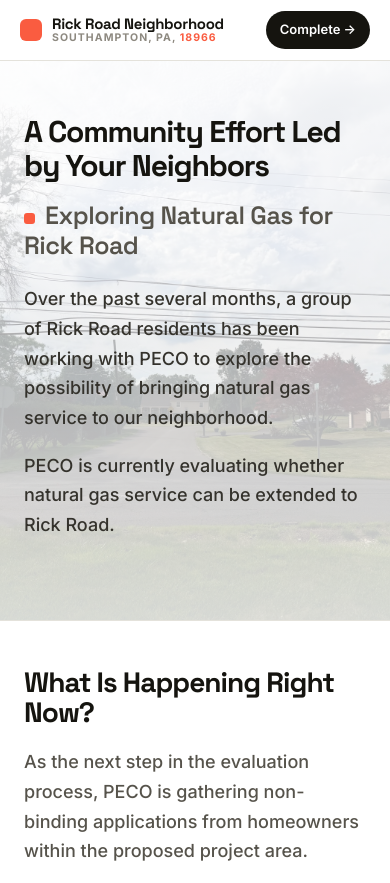
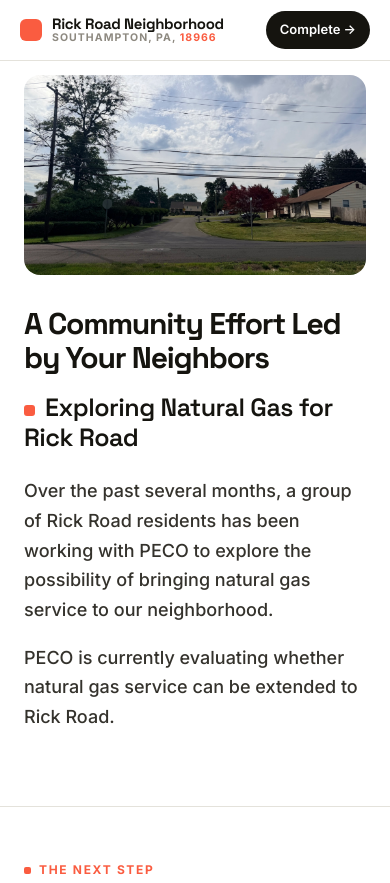
Before and after one commit to Kazmenko-Vasyl/rickroadneighbors, a website: page public/index.html in a window 390 px wide. Shown: the top 883 px of the page. Drawn offline with Linux system fonts and the light colour scheme.

Commit message:
Design pass: clean photo banner hero, section eyebrows, refined CTA
- Hero: replace faded background photo with a crisp rounded photo banner
  at the top; black text on white below; reduced top padding
- Add coral eyebrow labels above every section for editorial rhythm
- Primary CTA: keep black pill (coral was too vibrant), reword to
  "Click here to complete the Non-Binding PECO Application"
- "Exploring Natural Gas for Rick Road" subtitle now black

Co-Authored-By: Claude Opus 4.8 (1M context) <noreply@anthropic.com>

```diff
--- a/public/index.html
+++ b/public/index.html
@@ -223,7 +223,16 @@
         position: relative;
         overflow: hidden;
         border-bottom: 1px solid var(--line);
-        padding: 84px 0 96px;
+        padding: 16px 0 80px;
+      }
+      .hero-photo {
+        width: 100%;
+        height: clamp(200px, 40vw, 330px);
+        object-fit: cover;
+        object-position: center 45%;
+        border-radius: 16px;
+        display: block;
+        margin: 0 0 32px;
       }
       .hero .bg {
         position: absolute;
@@ -270,7 +279,7 @@
         font-weight: 600;
         line-height: 1.2;
         letter-spacing: -0.02em;
-        color: var(--ink-soft);
+        color: var(--ink);
         margin: 0 0 24px;
       }
       .hero .sq {
@@ -629,7 +638,7 @@
 
       @media (max-width: 600px) {
         .hero {
-          padding: 54px 0 62px;
+          padding: 14px 0 56px;
         }
         section {
           padding: 46px 0;
@@ -682,9 +691,12 @@
 
     <!-- HERO -->
     <header class="hero">
-      <div class="bg" aria-hidden="true"></div>
-      <div class="veil" aria-hidden="true"></div>
       <div class="col">
+        <img
+          class="hero-photo"
+          src="hero.jpg"
+          alt="Homes along Rick Road on a bright, quiet morning"
+        />
         <h1>A Community Effort Led by Your Neighbors</h1>
         <p class="hero-sub">
           <span class="sq" aria-hidden="true"></span>Exploring Natural Gas for
@@ -705,6 +717,7 @@
     <!-- WHAT IS HAPPENING -->
     <section>
       <div class="col">
+        <p class="eyebrow">The next step</p>
         <h2>What Is Happening Right Now?</h2>
         <p>
           As the next step in the evaluation process, PECO is gathering
@@ -731,6 +744,7 @@
     <!-- NOT SURE YOU WOULD EVER SWITCH -->
     <section class="bg-blue">
       <div class="col">
+        <p class="eyebrow">No downside</p>
         <h2>Not Sure You Would Ever Switch?</h2>
 
         <p>
@@ -748,6 +762,7 @@
     <!-- READY TO HELP -->
     <section>
       <div class="col">
+        <p class="eyebrow">Take part</p>
         <h2>Ready To Help?</h2>
         <ul class="checks">
           <li><span class="ck">✓</span> Takes about 5 minutes</li>
@@ -770,7 +785,7 @@
             href="https://forms.office.com/Pages/ResponsePage.aspx?id=_AENYF8FxkmGjz7PzHkXc1SRuR0pwXhHvwMHYcEFbThUNzJSNUs0SkxBN0RSTThIUzZPWUxFRURBVy4u"
             target="_blank"
             rel="noopener"
-            >Complete the Non-Binding PECO Application
+            >Click here to complete the Non-Binding PECO Application
             <span class="a" aria-hidden="true">→</span></a
           >
         </div>
@@ -780,6 +795,7 @@
     <!-- HOW DOES MY APPLICATION HELP -->
     <section class="bg-blue">
       <div class="col">
+        <p class="eyebrow">Why it matters</p>
         <h2>How Does My Application Help?</h2>
         <p>
           According to PECO, each completed non-binding application helps reduce
@@ -818,6 +834,7 @@
     <!-- NEIGHBORHOOD UPDATE -->
     <section>
       <div class="col">
+        <p class="eyebrow">Latest update</p>
         <h2>Neighborhood Update</h2>
         <p>
           Thanks to the participation of Rick Road residents, PECO has already
@@ -851,6 +868,7 @@
     <!-- A SMALL THANK YOU -->
     <section class="bg-yellow">
       <div class="col">
+        <p class="eyebrow">Our thanks</p>
         <h2>🎁 A Small Thank You From Your Neighbors</h2>
         <p>
           Several Rick Road neighbors have volunteered their time to help move
@@ -903,6 +921,7 @@
     <!-- POTENTIAL REBATES & SAVINGS -->
     <section>
       <div class="col">
+        <p class="eyebrow">Looking ahead</p>
         <h2>Potential Rebates &amp; Savings</h2>
         <p>
           If the project ultimately moves forward, PECO currently offers rebates
@@ -952,6 +971,7 @@
     <!-- QUESTIONS -->
     <section class="bg-blue">
       <div class="col">
+        <p class="eyebrow">Get in touch</p>
         <h2>Questions?</h2>
         <p>
           For questions about the project, we encourage neighbors to contact
@@ -1049,6 +1069,7 @@
     <!-- TOGETHER / CLOSING -->
     <section>
       <div class="col">
+        <p class="eyebrow">Add your name</p>
         <h2>Together, We’re Helping Create More Options for Rick Road</h2>
         <p>
           Every completed non-binding application helps PECO evaluate the
@@ -1060,7 +1081,7 @@
             href="https://forms.office.com/Pages/ResponsePage.aspx?id=_AENYF8FxkmGjz7PzHkXc1SRuR0pwXhHvwMHYcEFbThUNzJSNUs0SkxBN0RSTThIUzZPWUxFRURBVy4u"
             target="_blank"
             rel="noopener"
-            >Complete the Non-Binding PECO Application
+            >Click here to complete the Non-Binding PECO Application
             <span class="a" aria-hidden="true">→</span></a
           >
         </div>
```
